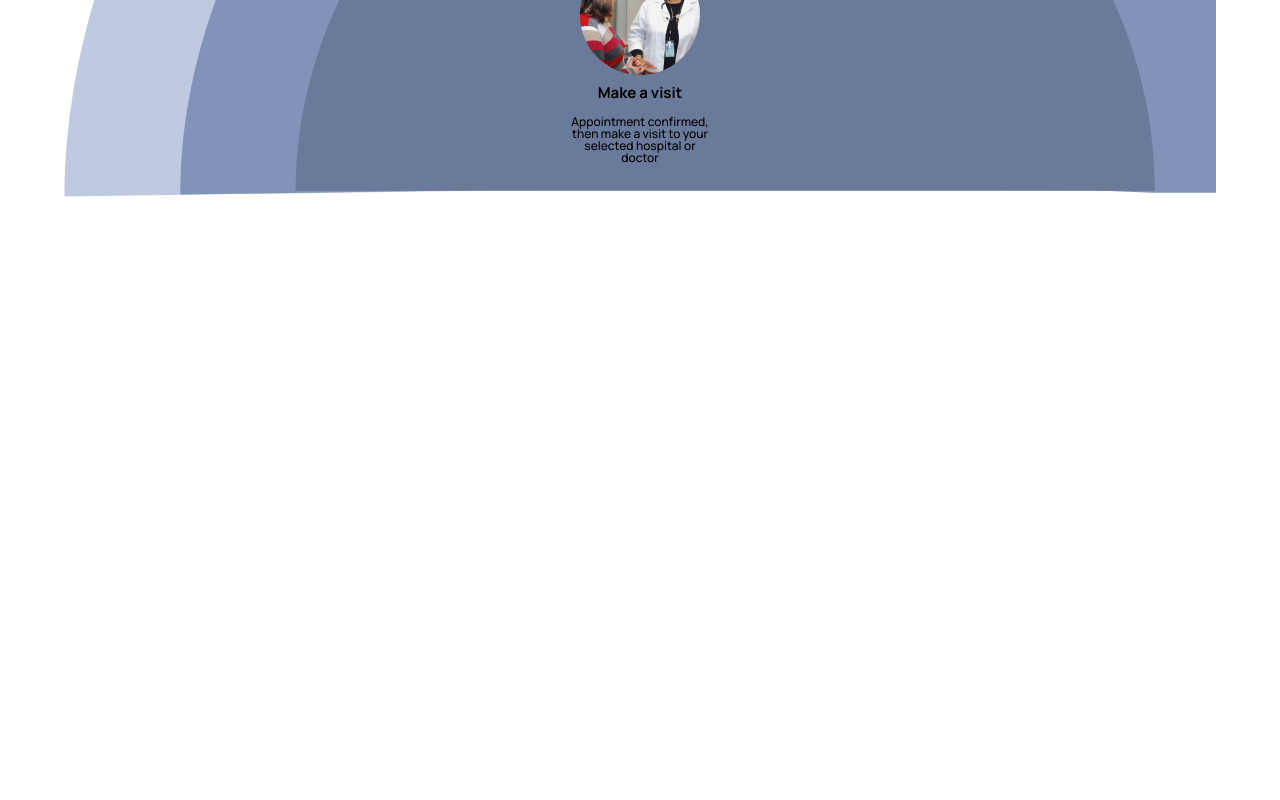
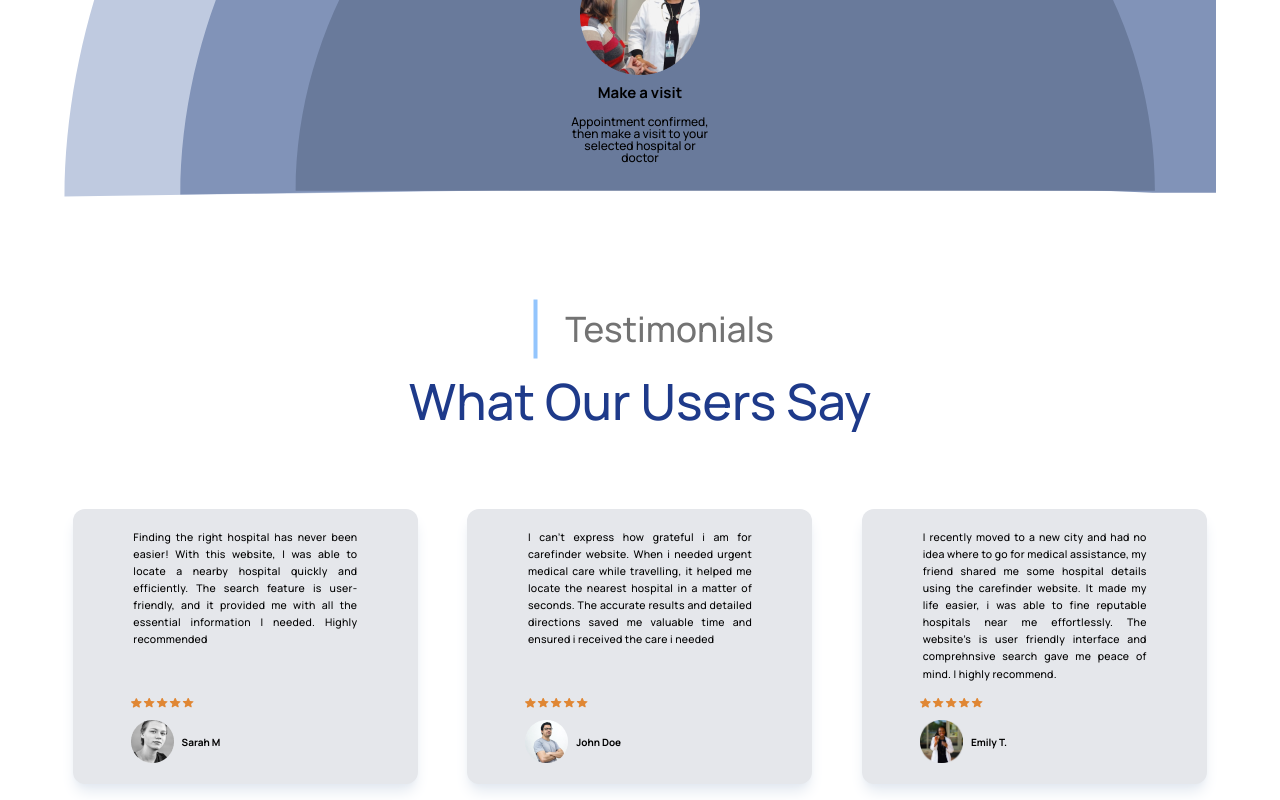
Before and after one commit to Luckidubi/health-carefinder, a Next.js app: page / in a window 1280 px wide. Shown: the part 2837-3637 px from the top of the page. Before the commit the page ends 3050 px from the top, so only its background shows below. Built offline with nearby package versions, Linux system fonts and the light colour scheme.

Commit message:
fear: Add Testimonials section

```diff
--- a/app/page.tsx
+++ b/app/page.tsx
@@ -3,6 +3,7 @@ import Hero from "@/components/Hero";
 import HowItWorks from "@/components/HowItWorks";
 import SearchInput from "@/components/SearchInput";
 import Services from "@/components/Services";
+import Testimonials from "@/components/Testimonials";
 
 export default function Home() {
   return (
@@ -22,9 +23,9 @@ export default function Home() {
       <div className="pt-20">
         <Services />
       </div>
-      <HowItWorks/>
-      <div>
-
+      <HowItWorks />
+      <div className="pt-20">
+        <Testimonials />
       </div>
     </main>
   );
--- /dev/null
+++ b/components/Testimonials.tsx
@@ -0,0 +1,70 @@
+import { testimonials } from "@/constants";
+import { TestimonialCardProps } from "@/types";
+import Image from "next/image";
+
+const TestimonialCard = ({value, rating, photo, name}: TestimonialCardProps) => {
+
+    return (
+      <>
+        <div className="flex flex-col items-center justify-center gap-3 space-x-3 text-center shadow-lg text-slate-500 shadow-slate-200  bg-gray-200 rounded-xl md:w-[300px] lg:w-[345px] w-[300px] h-[275px]">
+          <p className="w-56 h-[97px] text-black text-[10.5px] font-medium leading-relaxed tracking-wide text-justify mb-12">
+            {value}
+          </p>
+          <div className="flex flex-col gap-3 w-[70%] items-start justify-start mt-3">
+            <Image
+              src={rating}
+              alt="rating"
+              width={63}
+              height={9}
+              className="object-contain"
+            />
+            <div className="flex flex-center gap-2">
+              <Image
+                src={photo}
+                alt="photo"
+                width={43}
+                height={43}
+                className="object-contain"
+              />
+              <p className="text-center text-black text-[10px] font-bold leading-none">
+                {name}
+              </p>
+            </div>
+          </div>
+        </div>
+      </>
+    );
+}
+const Testimonials = () => {
+  return (
+    <section className="padding-x padding-y max-width">
+      <div className="flex flex-col flex-center gap-3">
+        <div className="flex items-center justify-center">
+          <div className="w-[40px] md:w-[59.03px] -rotate-90 border-2 border-blue-300" />
+          <span className="text-neutral-500 text-[25px] md:text-[35px] font-medium leading-10">
+            Testimonials
+          </span>
+        </div>
+        <div className="text-blue-900 text-[28px] md:text-[50px] font-medium leading-10 pt-4 md:py-5">
+          What Our Users Say
+          <br />
+        </div>
+
+        <div className="grid 2xl:grid-cols-4 xl:grid-cols-3 md:grid-cols-2 grid-cols-1 w-full gap-8 pt-10 md:pt-14 justify-items-center">
+         {
+            testimonials.map((item)=>(
+                <TestimonialCard
+                value={item.value}
+                rating={item.rating}
+                photo={item.photo}
+                name={item.name}
+                />
+            ))
+         }
+        </div>
+      </div>
+    </section>
+  );
+};
+
+export default Testimonials;
--- a/constants/index.ts
+++ b/constants/index.ts
@@ -46,3 +46,27 @@ export const guides = [
       "Appointment confirmed, then make a visit to your selected hospital or doctor",
   },
 ];
+
+export const testimonials = [
+  {
+    value:
+      "Finding the right hospital has never been easier! With this website, I was able to locate a nearby hospital quickly and efficiently. The search feature is user-friendly, and it provided me with all the essential information I needed. Highly recommended",
+    rating: "/Group 55.svg",
+    photo: "/Ellipse 13.png",
+    name: "Sarah M",
+  },
+  {
+    value:
+      "I can’t express how grateful i am for carefinder website. When i needed urgent medical care while travelling, it helped me locate the nearest hospital in a matter of  seconds. The accurate results and detailed directions saved me valuable time and ensured i received the care i needed",
+    rating: "/Group 55.svg",
+    photo: "/Ellipse 13 (1).png",
+    name: "John Doe",
+  },
+  {
+    value:
+      "I recently moved to a new city and had no idea where to go for medical assistance, my friend shared me some hospital details using the carefinder website. It made my life easier, i was able to fine reputable hospitals near me effortlessly. The website’s is user friendly interface and comprehnsive search gave me peace of mind. I highly recommend.",
+    rating: "/Group 55.svg",
+    photo: "/Ellipse 16.png",
+    name: "Emily T.",
+  },
+];
```
Also changed, not shown: types/index.ts (+7 -0 lines).
